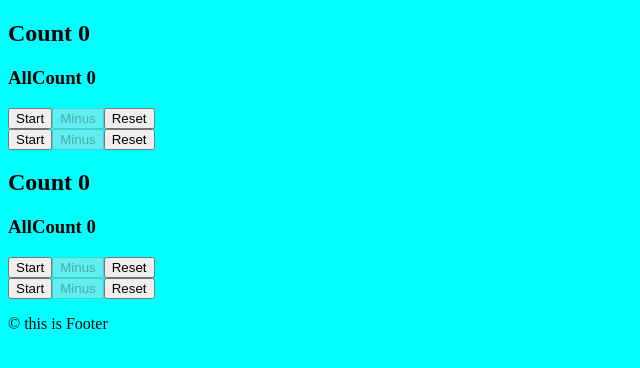
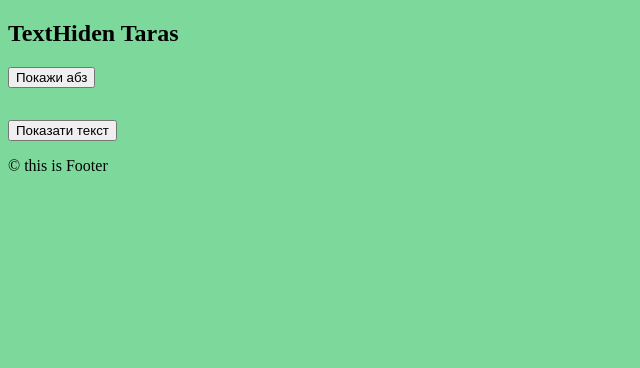
Before and after one commit to Andreyisenko/React-1, a React (Vite) app: page / in a window 1280 px wide. Shown: the top 368 px of the page, without its empty margins (0-640 px from the left). Built offline with nearby package versions, Linux system fonts and the light colour scheme.

Commit message:
add text-show

```diff
--- a/src/components/App.jsx
+++ b/src/components/App.jsx
@@ -1,17 +1,19 @@
-import Footer from "./Footer/Footer";
-import Heder from "./Heder/Heder";
-import Product from "./Product/Product";
-import Phone from "./Phone/Phone";
-import List from "./List/List";
-import User from "./User/User";
-import Counter from "./Counter/Counter";
-import { useState } from "react";
+import Footer from './Footer/Footer';
+import Heder from './Heder/Heder';
+import Product from './Product/Product';
+import Phone from './Phone/Phone';
+import List from './List/List';
+import User from './User/User';
+import Counter from './Counter/Counter';
+import { useState } from 'react';
+import NewCounter from './NewCounter/NewCounter';
+import TextHiden from './TextHiden/TextHiden';
 
 const App = () => {
   const [allClick, setAllClick] = useState(0);
 
-  const changeAllClick = () => setAllClick((prev) => prev + 1);
-  const minusAllClick = () => setAllClick((prev) => prev - 1);
+  const changeAllClick = () => setAllClick(prev => prev + 1);
+  const minusAllClick = () => setAllClick(prev => prev - 1);
   const resAllClick = () => setAllClick(0);
 
   // const arr = ["футбол", "баскетбол", "волейбол", "хокей", "теніс", "теніс"];
@@ -27,7 +29,7 @@ const App = () => {
       <Product imgSrc="https://placehold.co/400x400/6495ed/ffffff?text=React" />
       <List arrList={arr} /> */}
       {/* <User /> */}
-      <Counter
+      {/* <Counter
         allClick={allClick}
         resAllClick={resAllClick}
         minusAllClick={minusAllClick}
@@ -38,7 +40,10 @@ const App = () => {
         resAllClick={resAllClick}
         minusAllClick={minusAllClick}
         changeAllClick={changeAllClick}
-      />
+      /> */}
+      {/* <NewCounter /> */}
+      <TextHiden user="Taras" />
+      {/* <TextHiden user="Bob" /> */}
       <Footer />
     </div>
   );
--- /dev/null
+++ b/src/components/NewCounter/NewCounter.jsx
@@ -0,0 +1,26 @@
+import { useState } from 'react';
+
+const NewCounter = () => {
+  const [click, setClick] = useState(0);
+  return (
+    <div>
+      <h1>NewCounter {click}</h1>
+      <p>{click}</p>
+      <button onClick={() => setClick(prev => prev + 1)}>click +</button>
+      <button onClick={() => setClick(prev => prev - 1)}>click -</button>
+
+      <button
+        // disabled={!click}
+        style={{
+          opacity: !click ? 0.5 : 1,
+          color: !click ? 'gray' : 'yellow',
+          backgroundColor: !click ? 'yellow' : 'blue',
+        }}
+        onClick={() => setClick(0)}
+      >
+        reset
+      </button>
+    </div>
+  );
+};
+export default NewCounter;
--- /dev/null
+++ b/src/components/TextHiden/TextHiden.jsx
@@ -0,0 +1,35 @@
+import React, { useState } from 'react';
+import css from './TextHiden.module.css';
+const TextHiden = ({ user = 'Батя' }) => {
+  const [isOpen, setIsOpen] = useState(false);
+
+  return (
+    <div>
+      <h2>TextHiden {user} </h2>
+      <button onClick={() => setIsOpen(!isOpen)}>
+        {isOpen ? 'Приховай абз' : 'Покажи абз'}
+      </button>
+      {/* {isOpen && (
+        <p className={`${css.text} ${isOpen ? css.show : ''}`}>
+          {' '}
+          Вітаю Друже {user}!{' '}
+        </p>
+      )} */}
+      <p className={`${css.text} ${isOpen ? css.show : ''}`}>
+        {' '}
+        Вітаю Друже {user}!{' '}
+      </p>
+      <button onClick={() => setIsOpen(!isOpen)}>
+        {isOpen ? 'Приховати текст' : 'Показати текст'}
+      </button>
+      <div className={`${css.content} ${isOpen ? css.open : ''}`}>
+        <p>
+          Це приклад тексту, який показується/ховається. Додаємо трохи довгого
+          тексту, щоб було видно ефект overflow.
+        </p>
+      </div>
+    </div>
+  );
+};
+
+export default TextHiden;
--- /dev/null
+++ b/src/components/TextHiden/TextHiden.module.css
@@ -0,0 +1,25 @@
+.text {
+  max-height: 0;
+  opacity: 0;
+  overflow: hidden;
+  transition:
+    max-height 0.5s ease,
+    opacity 0.5s ease;
+}
+
+.text.show {
+  max-height: 200px;
+  opacity: 1;
+}
+
+.content {
+  max-height: 0;
+  transition: max-height 0.5s ease;
+  overflow: hidden;
+  background-color: #b63232;
+  padding: 0 10px;
+}
+
+.content.open {
+  max-height: 200px;
+}
--- a/src/components/User/User.module.css
+++ b/src/components/User/User.module.css
@@ -1,5 +1,5 @@
 body {
-  background-color: aqua;
+  background-color: rgb(124, 217, 155);
 }
 .wrap {
   text-align: center;
--- a/src/index.css
+++ b/src/index.css
@@ -1,5 +1,5 @@
 body {
-  background-color: antiquewhite;
+  background-color: rgb(239, 144, 19);
 }
 
 ul {
--- a/vite.config.js
+++ b/vite.config.js
@@ -4,6 +4,9 @@ import react from "@vitejs/plugin-react-swc";
 // https://vitejs.dev/config/
 export default defineConfig({
   plugins: [react()],
+  server: {
+    open: true,
+  },
   build: {
     sourcemap: true,
   },
```
Also changed, not shown: src/components/Counter/Counter.jsx (+4 -7 lines), src/components/User/User.jsx (+4 -4 lines), src/.prettierrc.json (added).
